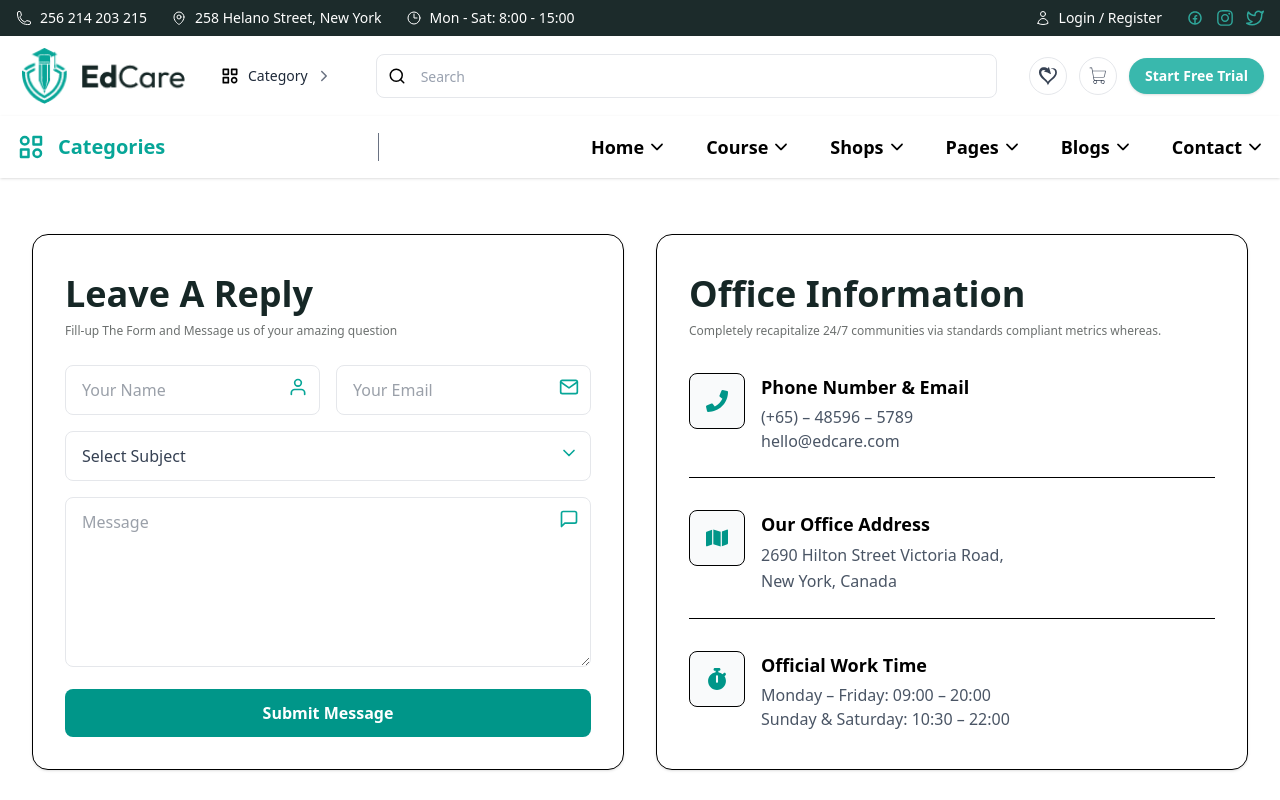
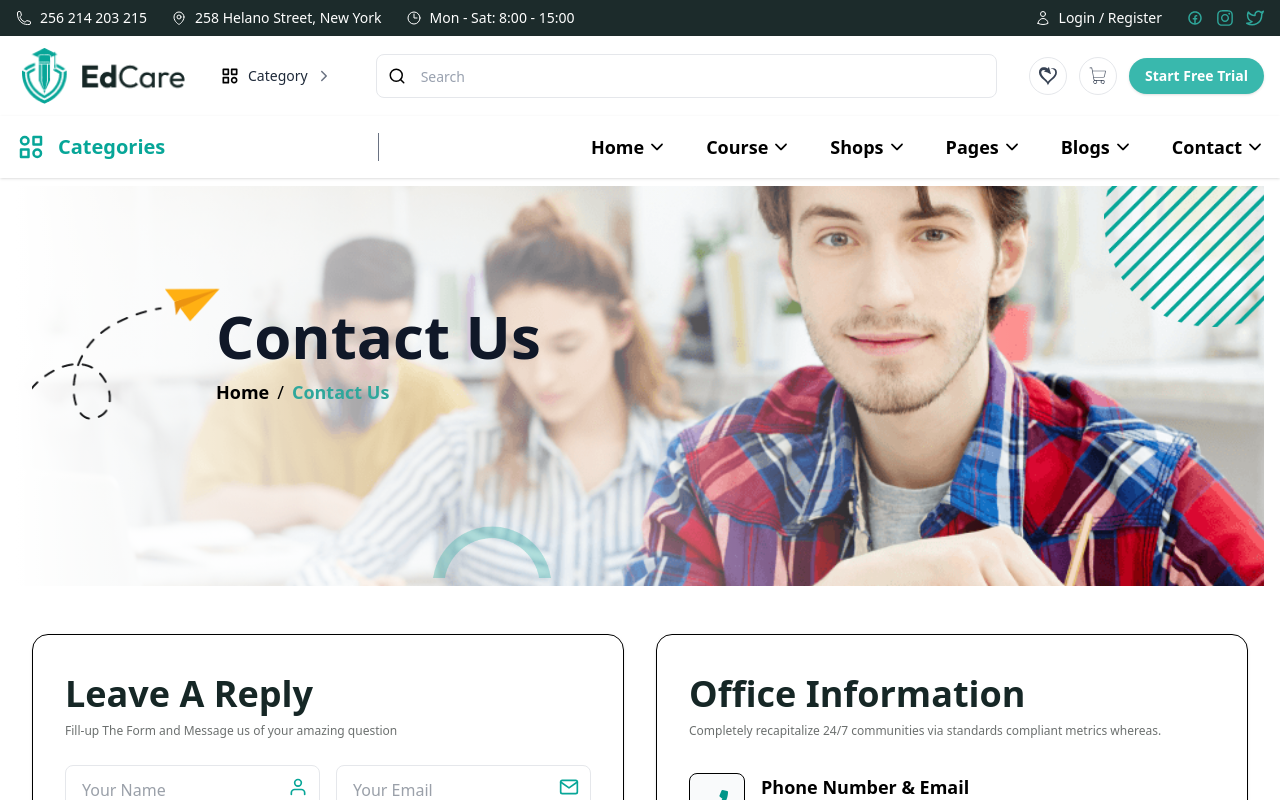
Before and after one commit to Marufsheikh404/Edcare, a Next.js app: page /contact in a window 1280 px wide. Shown: the top 800 px of the page. Built offline with nearby package versions, Linux system fonts and the light colour scheme.

Commit message:
contact page is done

```diff
--- a/src/app/contact/page.js
+++ b/src/app/contact/page.js
@@ -7,6 +7,12 @@ import { FaMap, FaStopwatch } from 'react-icons/fa6';
 import { FiChevronDown, FiMail, FiMessageSquare, FiUser } from 'react-icons/fi';
 import { ToastContainer, toast } from 'react-toastify';
 import 'react-toastify/dist/ReactToastify.css';
+import banner from '../../images/banner/banner.png'
+import shadow from '../../images/shadow/10002.png'
+import cricel from '../../images/shadow/cricel.png'
+import cricel2 from '../../images/shadow/cricle2.png'
+import Link from 'next/link';
+import Image from 'next/image';
 
 
 const ContactPage = () => {
@@ -26,6 +32,67 @@ const ContactPage = () => {
     }
     return (
         <div>
+            <div className="relative">
+                <div className="relative w-full">
+                    <div className="relative w-full h-80 lg:h-100 ">
+                        <Image
+                            src={banner}
+                            alt="banner"
+                            fill
+                            priority
+                            style={{ objectFit: "cover" }}
+                            className="block"
+                        />
+                    </div>
+
+                    <Image
+                        src={shadow}
+                        alt="shadow"
+                        width={200}
+                        height={220}
+                        className="pointer-events-none absolute left-0 w-40 lg:w-50 lg:left-4 top-20  z-10"
+                    />
+
+                    <Image
+                        src={cricel}
+                        alt="cricel"
+                        width={120}
+                        height={140}
+                        className="pointer-events-none absolute left-1/3 top-67 lg:top-85   z-10"
+                    />
+
+                    <Image
+                        src={cricel2}
+                        alt="cricel2"
+                        width={160}
+                        height={160}
+                        className="pointer-events-none absolute right-0 top-0  z-10"
+                    />
+
+                    <div className="absolute top-30 left-40 lg:left-50 z-10">
+                        <div className="max-w-4xl bg-transparent">
+                            <h1 className="text-2xl sm:text-3xl md:text-4xl lg:text-5xl xl:text-6xl font-bold text-gray-900">
+                               Contact Us
+                            </h1>
+
+                            <div className="mt-3 flex flex-wrap items-center gap-2 text-base sm:text-lg">
+                                <h3 className="text-base sm:text-lg font-semibold">
+                                    <Link href="/" className="hover:text-[#2FA79B]">Home</Link>
+                                </h3>
+
+                                <span className="text-base sm:text-lg">/</span>
+
+                                <span className="text-base sm:text-lg font-semibold text-[#2FA79B]">
+                                    Contact Us
+                                </span>
+                            </div>
+                        </div>
+                    </div>
+                </div>
+                <div className="absolute top-0 left-0 h-full w-4/5 pointer-events-none">
+                    <div className="h-full w-full bg-linear-to-r from-white to-transparent" />
+                </div>
+            </div>
             <section className="max-w-7xl mx-auto px-4 py-12 grid grid-cols-1 lg:grid-cols-2 gap-8">
 
 
```
